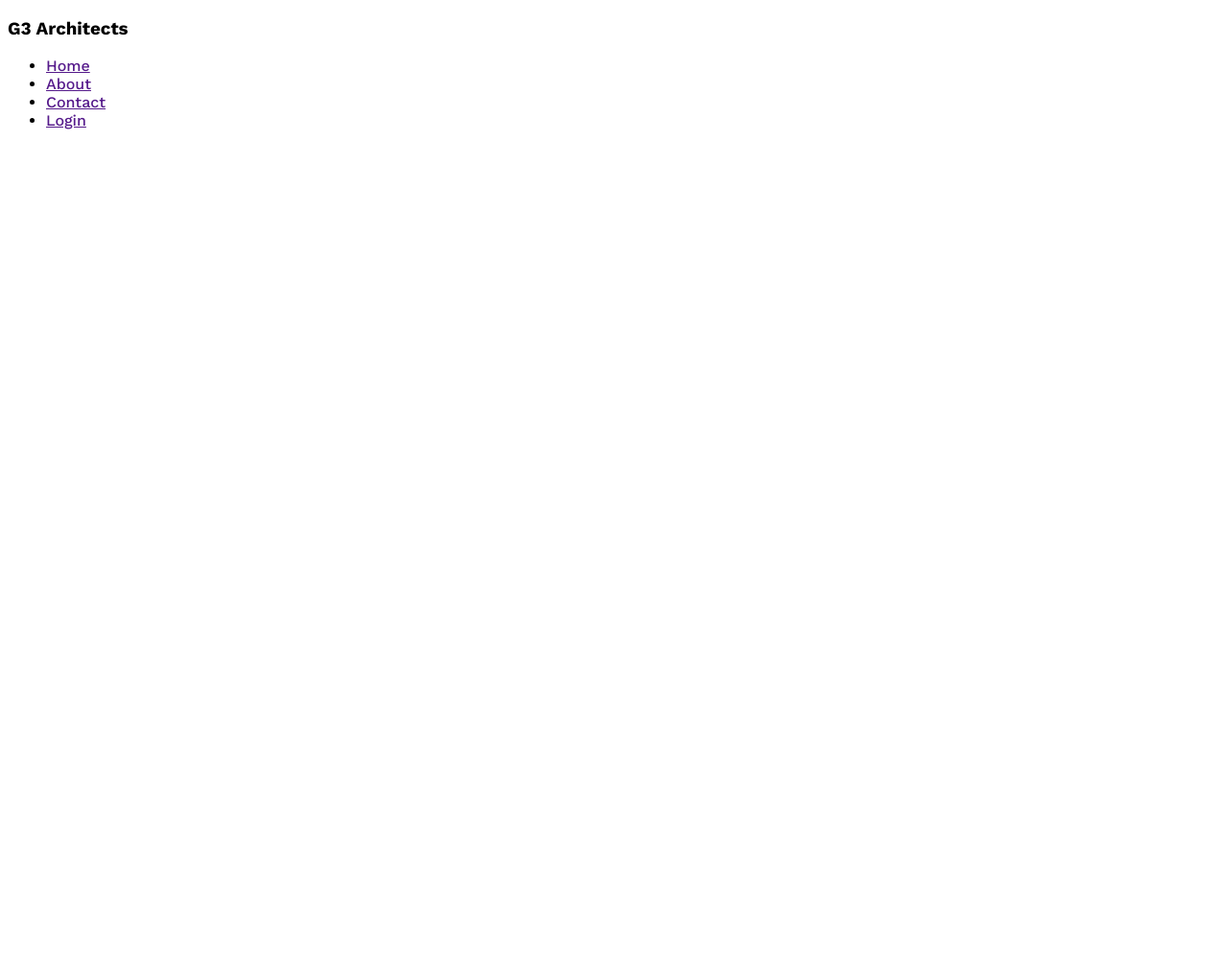
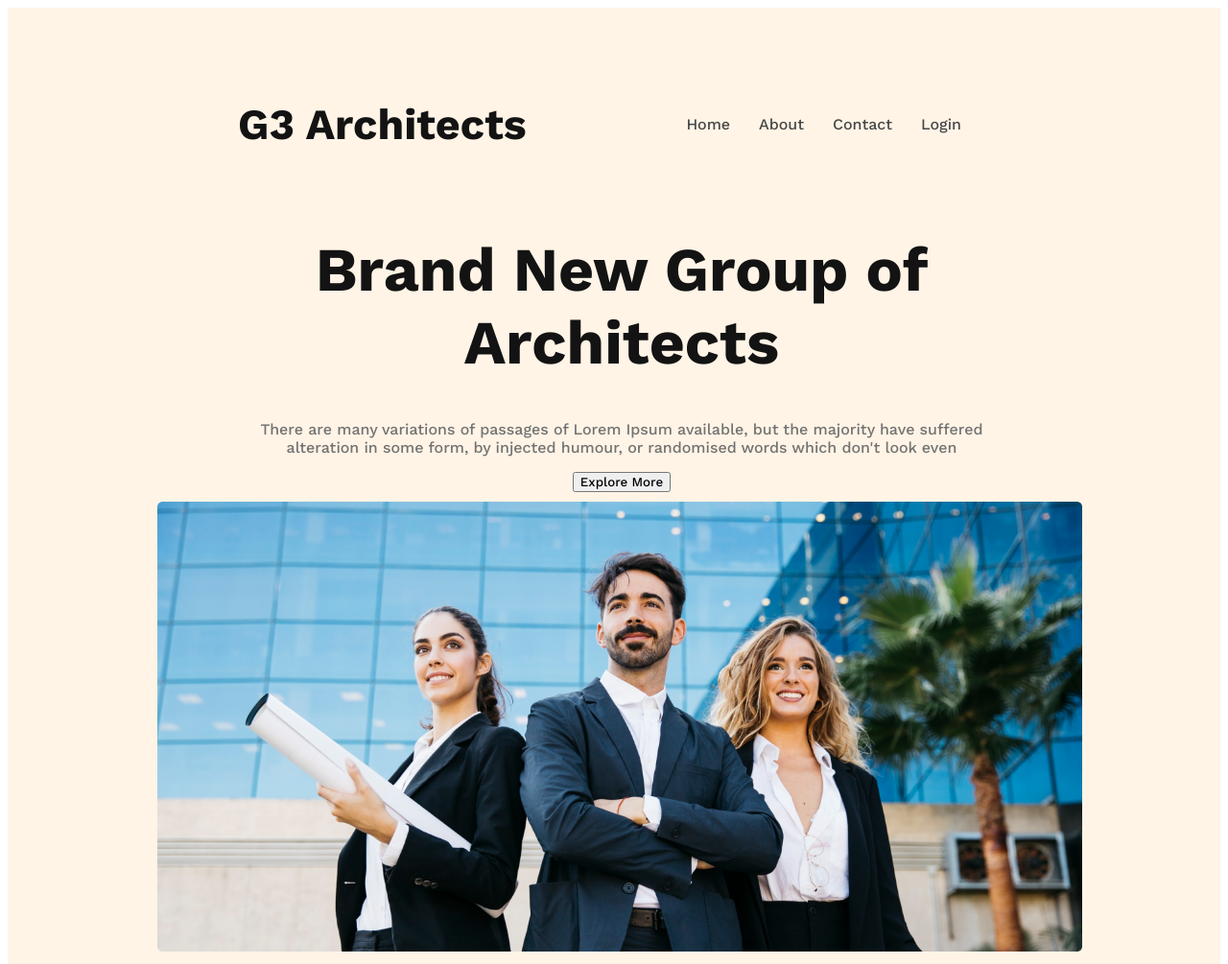
Before and after one commit to Arm19an/g3-website, a plain HTML site: page index.html in a window 1280 px wide. Shown: the top 1005 px of the page at 96% size. Before the commit the page ends 800 px from the top, so only its background shows below. Drawn offline with nearby package versions, Linux system fonts and the light colour scheme; a web font is replaced by a local one.

Commit message:
banner content added

```diff
--- a/index.html
+++ b/index.html
@@ -9,7 +9,7 @@
 <body>
     <header>
   <nav class="container">
-    <h3>G3 Architects</h3>
+    <h3 class="nav-title">G3 Architects</h3>
     <ul>
         <li><a href="">Home</a></li>
         <li><a href="">About</a></li>
@@ -17,6 +17,14 @@
         <li><a href="">Login</a></li>
     </ul>
   </nav>
+  <div class="banner">
+   <div class="banner-content">
+    <h1 class="banner-title">Brand New Group of Architects </h1>
+    <p class="banner-description">There are many variations of passages of Lorem Ipsum available, but the majority have suffered alteration in some form, by injected humour, or randomised words which don't look even</p>
+    <button class="btn-primary">Explore More</button>
+   </div>
+
+    <img class="first-img" src="images/banner.png" alt="">
     </header>
     <main>
 
--- a/styles/styles.css
+++ b/styles/styles.css
@@ -4,3 +4,56 @@
   *{
     font-family: 'Work Sans', sans-serif;
   }
+  .btn-primary{
+
+  }
+  /* header style */
+  header{
+    background: rgba(255, 144, 14, 0.10);
+    padding: 50px 240px;
+  }
+  nav{
+    display: flex;
+    justify-content: space-between;
+    align-items: center;
+  }
+  nav>ul{
+    display: flex;
+  }
+  nav li{
+    list-style: none;
+    margin-right: 30px;
+    font-weight: 500;
+  }
+  nav li a{
+    color: #474747;
+    text-decoration: none;
+  }
+  .nav-title{
+    font-size: 2.8rem;
+    font-weight: 700;
+    color: #131313;
+  }
+  /* banner style */
+  .banner-content{
+    min-width: 800px;
+    text-align:center;
+    margin: 0 auto;
+  }
+  .banner-title{
+     font-size: 4rem;
+     font-weight: 700;
+     color:#131313;
+  }
+  .banner-description{
+    color: #727272;
+
+  }
+  .first-img{
+    width: 123%;
+    padding: 10px;
+    margin-left: -94px;
+  }
+  .btn-primary{
+
+  }
```
